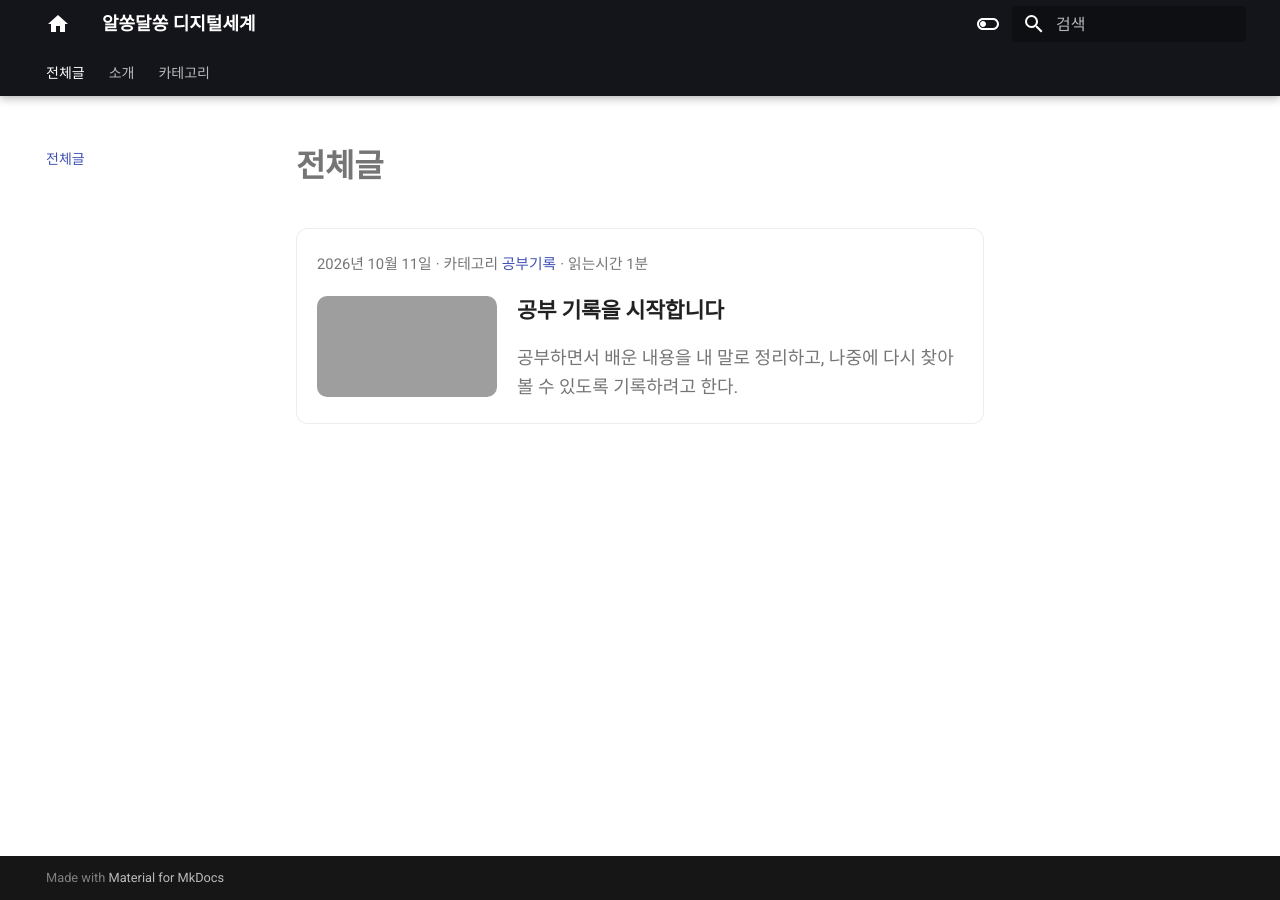
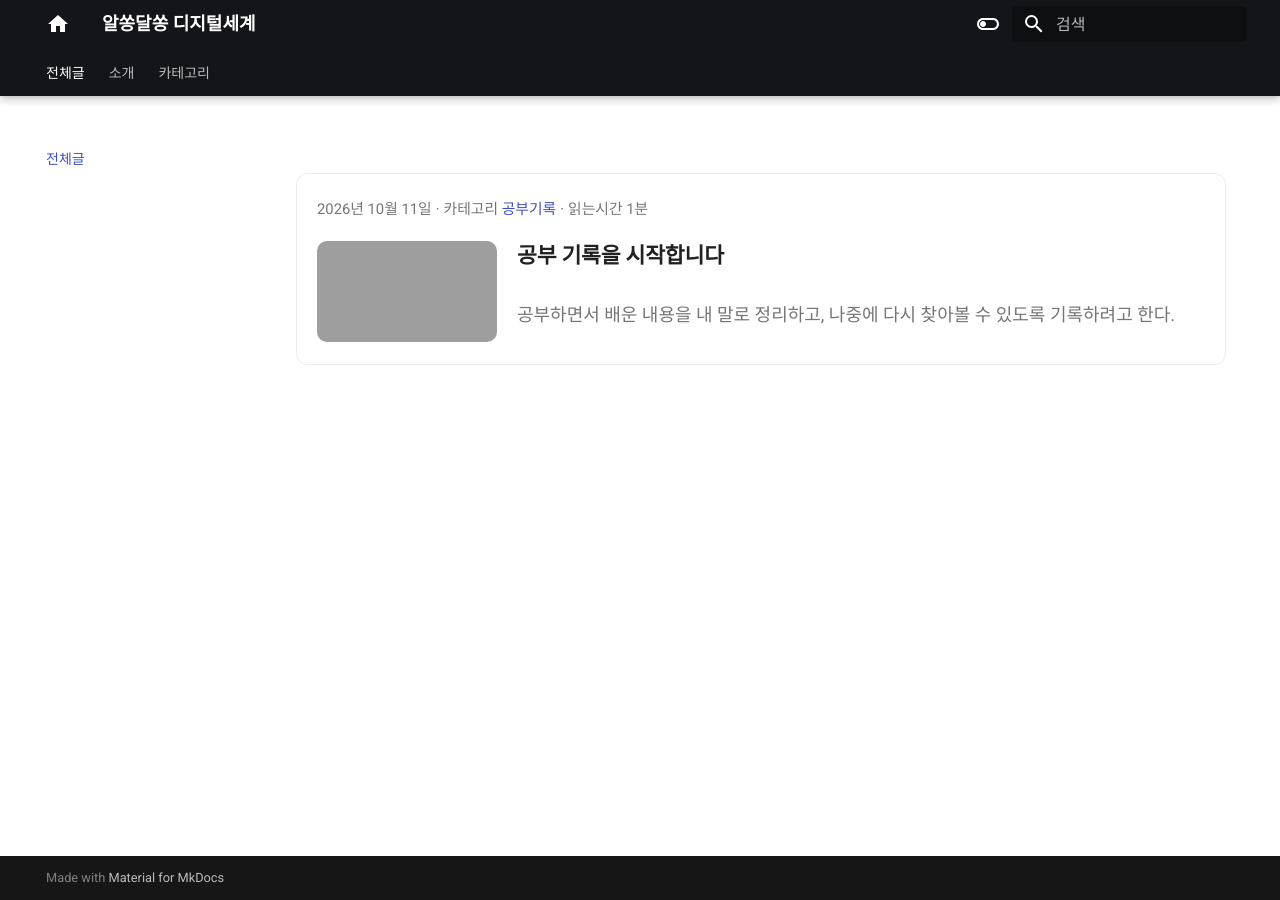
Before and after one commit to ahahit/ahahit.github.io, an MkDocs documentation site: the page built from docs/index.md, in a window 1280 px wide. Built offline with MkDocs 1.6.1 and Material for MkDocs 9.7.7, drawn with Linux system fonts in a browser that asks for light colours; grey boxes are pictures that could not be loaded.

Commit message:
Update extra.css

```diff
--- a/docs/stylesheets/extra.css
+++ b/docs/stylesheets/extra.css
@@ -155,3 +155,34 @@ textarea {
     width: 100%;
   }
 }
+
+/* 글 목록 화면의 빈 목차 영역 제거 */
+.md-main__inner:has(.md-post--excerpt) > .md-sidebar--secondary {
+  display: none;
+}
+
+/* 글 목록이 사용 가능한 가로 공간을 채우도록 */
+.md-content:has(.md-post--excerpt) {
+  flex-grow: 1;
+  min-width: 0;
+  max-width: 58rem;
+  margin-inline: auto;
+}
+
+.md-content:has(.md-post--excerpt) > .md-content__inner {
+  display: grid;
+  grid-template-columns: minmax(0, 1fr);
+  gap: 1.35rem;
+}
+
+/* 원본처럼 목록 위 '전체글' 제목 숨기기 */
+.md-content:has(.md-post--excerpt)
+  > .md-content__inner > header {
+  display: none;
+}
+
+/* 카드 사이 간격은 위의 gap으로 통일 */
+.md-post--excerpt {
+  min-width: 0;
+  margin-bottom: 0;
+}
```
